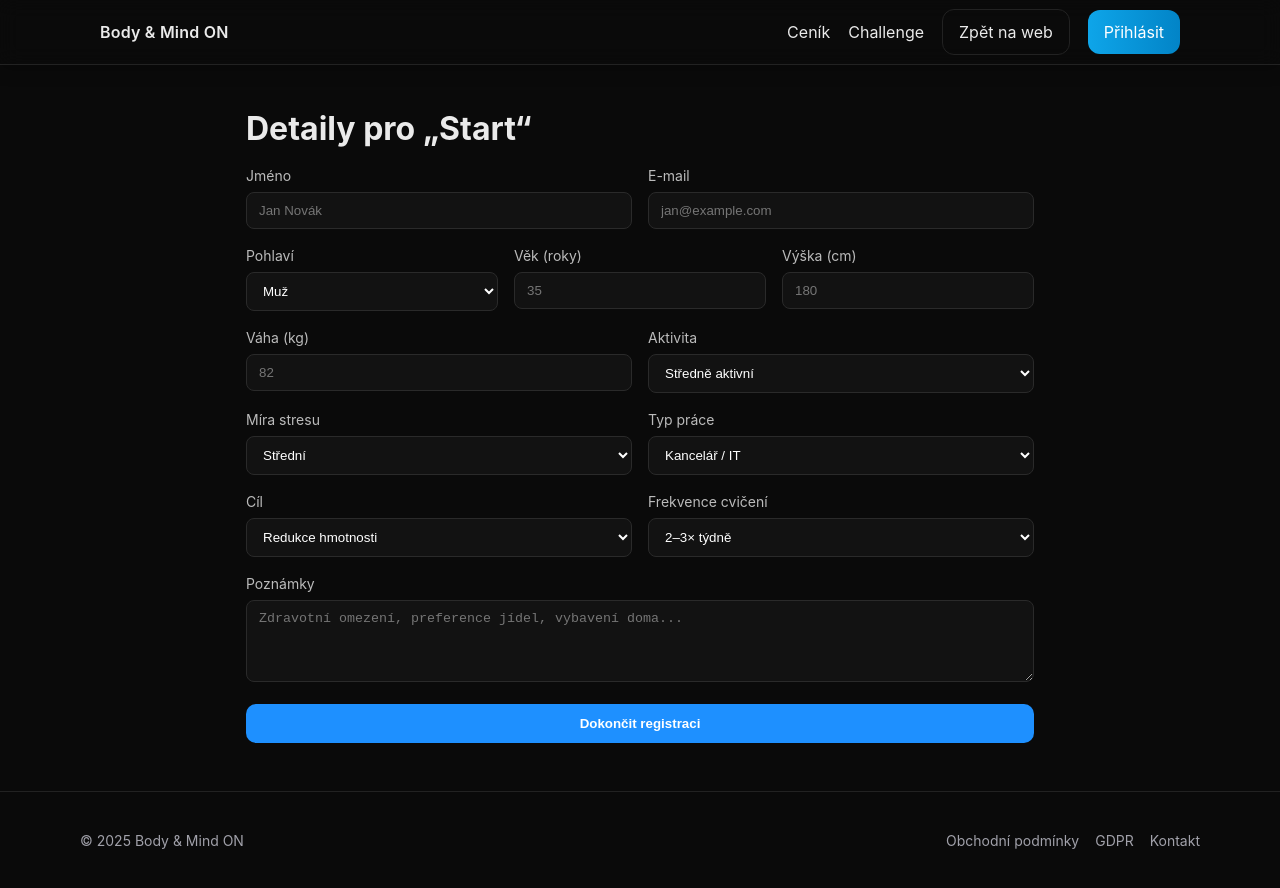
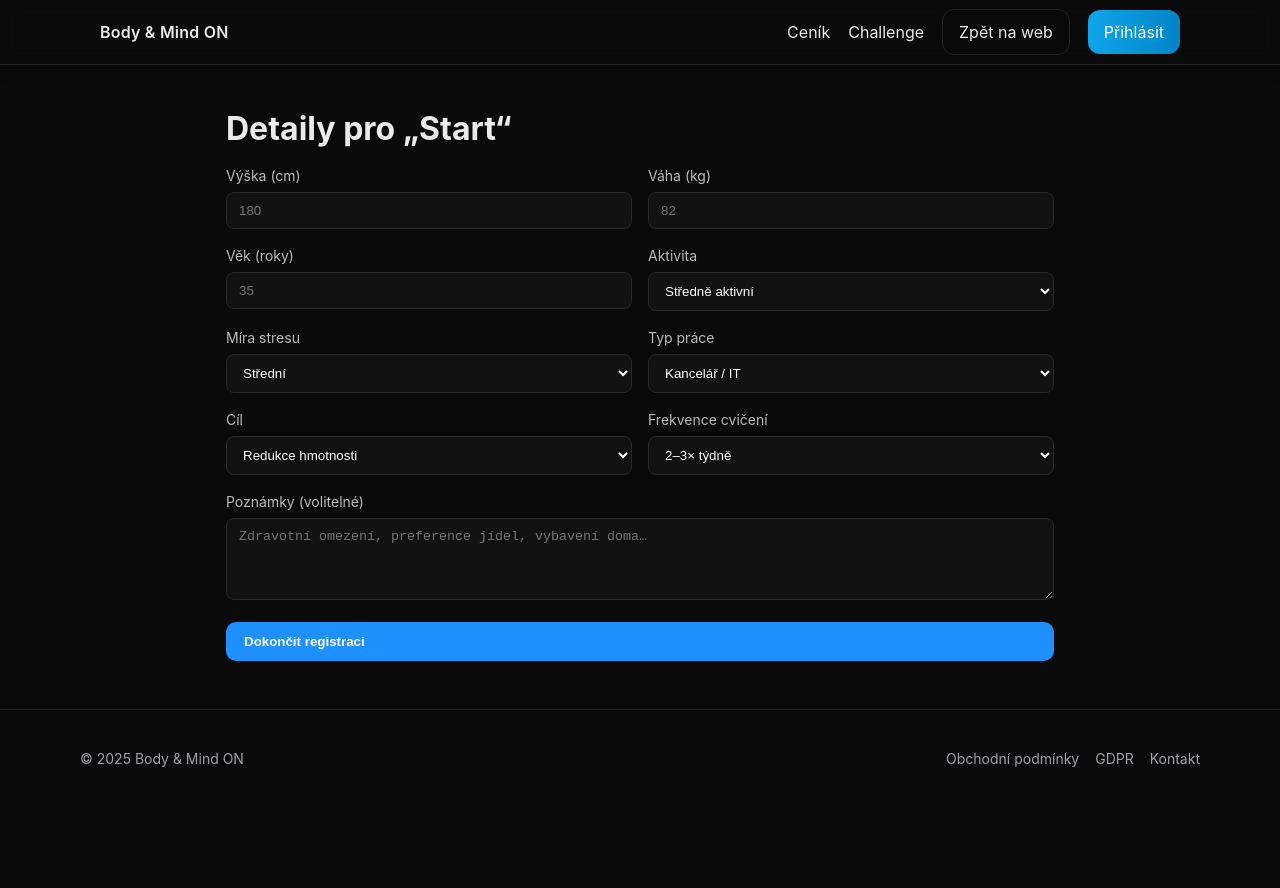
Before and after one commit to Progen-design/body-mind-on, a Next.js app: page /register in a window 1280 px wide. After the commit the page ends 807 px from the top, so only its background shows below. Built offline with nearby package versions, Linux system fonts and the light colour scheme.

Commit message:
Update register.js

```diff
--- a/pages/register.js
+++ b/pages/register.js
@@ -1,151 +1,136 @@
 // /pages/register.js
-import { useState } from 'react'
-import Header from '../components/Header'
-import Footer from '../components/Footer'
+import { useEffect, useState } from 'react';
+import Header from '../components/Header';
+import Footer from '../components/Footer';
 
-export default function Register() {
-  // povinné vstupy
-  const [name, setName] = useState('')
-  const [email, setEmail] = useState('')
-  const [gender, setGender] = useState('male')        // 'male' | 'female'
-  const [age, setAge] = useState('')                 // číslo
-  const [height, setHeight] = useState('')           // cm (číslo)
-  const [weight, setWeight] = useState('')           // kg (číslo)
+export default function RegisterDetails() {
+  // zkusím doplnit name/email/gender z URL nebo localStorage (pokud existují z předchozího kroku)
+  const [name, setName] = useState('');
+  const [email, setEmail] = useState('');
+  const [gender, setGender] = useState(''); // male|female (volitelné – pokud není, insert projde, schema to nevyžaduje)
 
-  // další vstupy podle schématu
-  const [activity, setActivity] = useState('stredne')        // sedavy|lehce|stredne|velmi|extra
-  const [stressLevel, setStressLevel] = useState('medium')   // low|medium|high
-  const [occupation, setOccupation] = useState('office_it')  // office_it|driver|warehouse|manual|healthcare|teacher_sales|gastronomy
-  const [goal, setGoal] = useState('redukce')                // redukce|udrzovani|nabirani_svaly
-  const [freqChoice, setFreqChoice] = useState('2-3')        // 0-1|2-3|4plus
-  const [notes, setNotes] = useState('')
+  // výpočetní vstupy
+  const [age, setAge] = useState('');
+  const [height, setHeight] = useState('');
+  const [weight, setWeight] = useState('');
+  const [activity, setActivity] = useState('stredne');       // sedavy|lehce|stredne|velmi|extra
+  const [stressLevel, setStressLevel] = useState('medium');  // low|medium|high
+  const [occupation, setOccupation] = useState('office_it'); // office_it|driver|warehouse|manual|healthcare|teacher_sales|gastronomy
+  const [goal, setGoal] = useState('redukce');               // redukce|udrzovani|nabirani_svaly
+  const [freqChoice, setFreqChoice] = useState('2-3');       // 0-1|2-3|4plus
+  const [notes, setNotes] = useState('');
 
-  const [loading, setLoading] = useState(false)
-  const [msg, setMsg] = useState(null)
+  const [loading, setLoading] = useState(false);
+  const [msg, setMsg] = useState(null);
+
+  // načti z URL / localStorage
+  useEffect(() => {
+    try {
+      const params = new URLSearchParams(window.location.search);
+      const n = params.get('name') || localStorage.getItem('bmo_name') || '';
+      const e = params.get('email') || localStorage.getItem('bmo_email') || '';
+      const g = params.get('gender') || localStorage.getItem('bmo_gender') || '';
+      if (n) setName(n);
+      if (e) setEmail(e);
+      if (g) setGender(g);
+    } catch (_) {}
+  }, []);
 
   const onSubmit = async (e) => {
-    e.preventDefault()
-    setLoading(true); setMsg(null)
+    e.preventDefault();
+    setLoading(true); setMsg(null);
 
-    // odesíláme přes /api/body-metrics (server vloží do Supabase + pošle do Make)
     try {
       const payload = {
-        name,
-        email,
-        gender,                       // 'male' | 'female'
-        age,                          // číslo jako string; server si převede
-        height_cm: height,            // číslo
-        weight_kg: weight,            // číslo
-        activity,                     // kód z výčtu
-        stress_level: stressLevel,    // kód z výčtu
-        occupation,                   // kód z výčtu
-        goal,                         // kód z výčtu
-        freq_choice: freqChoice,      // kód z výčtu
+        // identifikace z předchozího kroku (pokud byla k dispozici)
+        name: name || null,
+        email: email || null,
+        gender: gender || null,       // očekává se 'male' nebo 'female' (trigger zvládne i 'muz'/'žena')
+        // výpočetní vstupy
+        age,
+        height_cm: height,
+        weight_kg: weight,
+        activity,
+        stress_level: stressLevel,
+        occupation,
+        goal,
+        freq_choice: freqChoice,
         notes
-      }
+      };
 
       const res = await fetch('/api/body-metrics', {
         method: 'POST',
         headers: { 'Content-Type': 'application/json' },
         body: JSON.stringify(payload)
-      })
+      });
+      const json = await res.json().catch(() => ({}));
+      if (!res.ok) throw new Error(json.error || 'Unknown error');
 
-      const json = await res.json().catch(() => ({}))
-      if (!res.ok) throw new Error(json.error || 'Unknown error')
-
-      setMsg('Úspěšně odesláno ✅')
-      // volitelně: vyčistit formulář
-      // resetFields()
+      setMsg('Úspěšně odesláno ✅');
     } catch (err) {
-      console.error('[register] submit error:', err)
-      setMsg('Chyba při odeslání ❌: ' + err.message)
+      console.error('[register-details] submit error:', err);
+      setMsg('Chyba – zkus to znovu ❌: ' + err.message);
     } finally {
-      setLoading(false)
+      setLoading(false);
     }
-  }
-
-  const input = (props) => (
-    <input className="bm-input" {...props} />
-  )
-  const select = (props) => (
-    <select className="bm-input" {...props} />
-  )
-  const label = (children) => (
-    <label className="bm-label">{children}</label>
-  )
+  };
 
   return (
     <>
       <Header />
-      <main className="container" style={{maxWidth: 820, margin: '40px auto', padding: '0 16px'}}>
+      <main className="container" style={{maxWidth: 860, margin: '40px auto', padding: '0 16px'}}>
         <h1 style={{marginBottom: 12}}>Detaily pro „Start“</h1>
-        <form onSubmit={onSubmit} style={{display: 'grid', gap: 16}}>
-          {/* Základní identifikace */}
-          <div style={{display:'grid', gridTemplateColumns:'1fr 1fr', gap:16}}>
+
+        {/* Info: pokud máme name/email z předchozího kroku, ukážeme je jen pro kontrolu */}
+        {(name || email) && (
+          <div className="info">
+            {name && <span>👤 {name}</span>}
+            {email && <span>✉️ {email}</span>}
+            {gender && <span>⚧ {gender}</span>}
+          </div>
+        )}
+
+        <form onSubmit={onSubmit} className="grid">
+          <div className="row">
             <div>
-              {label('Jméno')}
-              {input({placeholder:'Jan Novák', value:name, onChange:e=>setName(e.target.value), required:true})}
+              <label>Výška (cm)</label>
+              <input type="number" min="100" max="240" placeholder="180" value={height} onChange={e=>setHeight(e.target.value)} required />
             </div>
             <div>
-              {label('E-mail')}
-              {input({type:'email', placeholder:'jan@example.com', value:email, onChange:e=>setEmail(e.target.value), required:true})}
+              <label>Váha (kg)</label>
+              <input type="number" min="30" max="250" placeholder="82" value={weight} onChange={e=>setWeight(e.target.value)} required />
             </div>
           </div>
 
-          <div style={{display:'grid', gridTemplateColumns:'1fr 1fr 1fr', gap:16}}>
+          <div className="row">
             <div>
-              {label('Pohlaví')}
-              {select({value:gender, onChange:e=>setGender(e.target.value), required:true, children:(
-                <>
-                  <option value="male">Muž</option>
-                  <option value="female">Žena</option>
-                </>
-              )})}
+              <label>Věk (roky)</label>
+              <input type="number" min="10" max="100" placeholder="35" value={age} onChange={e=>setAge(e.target.value)} required />
             </div>
             <div>
-              {label('Věk (roky)')}
-              {input({type:'number', min:10, max:100, placeholder:'35', value:age, onChange:e=>setAge(e.target.value), required:true})}
-            </div>
-            <div>
-              {label('Výška (cm)')}
-              {input({type:'number', min:100, max:240, placeholder:'180', value:height, onChange:e=>setHeight(e.target.value), required:true})}
-            </div>
-          </div>
-
-          <div style={{display:'grid', gridTemplateColumns:'1fr 1fr', gap:16}}>
-            <div>
-              {label('Váha (kg)')}
-              {input({type:'number', min:30, max:250, placeholder:'82', value:weight, onChange:e=>setWeight(e.target.value), required:true})}
-            </div>
-            <div>
-              {label('Aktivita')}
-              {select({value:activity, onChange:e=>setActivity(e.target.value), children:(
-                <>
+              <label>Aktivita</label>
+              <select value={activity} onChange={e=>setActivity(e.target.value)}>
                 <option value="sedavy">Sedavý režim</option>
                 <option value="lehce">Lehce aktivní</option>
                 <option value="stredne">Středně aktivní</option>
                 <option value="velmi">Velmi aktivní</option>
                 <option value="extra">Extra aktivní</option>
-                </>
-              )})}
+              </select>
             </div>
           </div>
 
-          <div style={{display:'grid', gridTemplateColumns:'1fr 1fr', gap:16}}>
+          <div className="row">
             <div>
-              {label('Míra stresu')}
-              {select({value:stressLevel, onChange:e=>setStressLevel(e.target.value), children:(
-                <>
+              <label>Míra stresu</label>
+              <select value={stressLevel} onChange={e=>setStressLevel(e.target.value)}>
                 <option value="low">Nízká</option>
                 <option value="medium">Střední</option>
                 <option value="high">Vysoká</option>
-                </>
-              )})}
+              </select>
             </div>
             <div>
-              {label('Typ práce')}
-              {select({value:occupation, onChange:e=>setOccupation(e.target.value), children:(
-                <>
+              <label>Typ práce</label>
+              <select value={occupation} onChange={e=>setOccupation(e.target.value)}>
                 <option value="office_it">Kancelář / IT</option>
                 <option value="driver">Řidič</option>
                 <option value="warehouse">Sklad / logistika</option>
@@ -153,81 +138,61 @@ export default function Register() {
                 <option value="healthcare">Zdravotnictví</option>
                 <option value="teacher_sales">Učitel / Obchod</option>
                 <option value="gastronomy">Gastronomie</option>
-                </>
-              )})}
+              </select>
             </div>
           </div>
 
-          <div style={{display:'grid', gridTemplateColumns:'1fr 1fr', gap:16}}>
+          <div className="row">
             <div>
-              {label('Cíl')}
-              {select({value:goal, onChange:e=>setGoal(e.target.value), children:(
-                <>
+              <label>Cíl</label>
+              <select value={goal} onChange={e=>setGoal(e.target.value)}>
                 <option value="redukce">Redukce hmotnosti</option>
                 <option value="udrzovani">Udržování</option>
                 <option value="nabirani_svaly">Nabírání svalové hmoty</option>
-                </>
-              )})}
+              </select>
             </div>
             <div>
-              {label('Frekvence cvičení')}
-              {select({value:freqChoice, onChange:e=>setFreqChoice(e.target.value), children:(
-                <>
+              <label>Frekvence cvičení</label>
+              <select value={freqChoice} onChange={e=>setFreqChoice(e.target.value)}>
                 <option value="0-1">0–1× týdně</option>
                 <option value="2-3">2–3× týdně</option>
                 <option value="4plus">4+ týdně</option>
-                </>
-              )})}
+              </select>
             </div>
           </div>
 
+          <div className="row single">
             <div>
-            {label('Poznámky')}
-            <textarea
-              className="bm-input"
-              placeholder="Zdravotní omezení, preference jídel, vybavení doma..."
-              rows={4}
-              value={notes}
-              onChange={e=>setNotes(e.target.value)}
-            />
+              <label>Poznámky (volitelné)</label>
+              <textarea rows={4} placeholder="Zdravotní omezení, preference jídel, vybavení doma…" value={notes} onChange={e=>setNotes(e.target.value)} />
+            </div>
           </div>
 
-          <button type="submit" disabled={loading} className="bm-btn">
+          <button type="submit" className="btn" disabled={loading}>
             {loading ? 'Odesílám…' : 'Dokončit registraci'}
           </button>
 
-          {msg && <p style={{color: msg.includes('✅') ? '#2ecc71' : '#e74c3c'}}>{msg}</p>}
+          {msg && <p className={`msg ${msg.includes('✅') ? 'ok' : 'err'}`}>{msg}</p>}
         </form>
       </main>
       <Footer />
 
-      {/* jednoduché styly pro vstupy, ať to vypadá slušně i bez Tailwindu */}
       <style jsx>{`
-        .bm-input {
-          width: 100%;
-          padding: 10px 12px;
-          background: #121212;
-          border: 1px solid #2a2a2a;
-          color: #fff;
-          border-radius: 8px;
+        .grid { display:grid; gap:16px; }
+        .row { display:grid; grid-template-columns: 1fr 1fr; gap:16px; }
+        .row.single { grid-template-columns: 1fr; }
+        label { display:block; color:#bbb; font-size:14px; margin-bottom:6px; }
+        input, select, textarea {
+          width:100%; padding:10px 12px; background:#121212; border:1px solid #2a2a2a;
+          color:#fff; border-radius:8px; outline:none;
         }
-        .bm-label {
-          display: block;
-          color: #bbb;
-          font-size: 14px;
-          margin-bottom: 6px;
-        }
-        .bm-btn {
-          padding: 12px 18px;
-          background: #1e90ff;
-          color: #fff;
-          border: 0;
-          border-radius: 10px;
-          font-weight: 600;
-          cursor: pointer;
-        }
-        .bm-btn:disabled { opacity: .7; cursor: default; }
+        .btn { padding:12px 18px; background:#1e90ff; color:#fff; border:0; border-radius:10px; font-weight:600; cursor:pointer; }
+        .btn:disabled { opacity:.7; cursor:default; }
+        .msg { margin-top:8px; }
+        .ok { color:#2ecc71; }
+        .err { color:#e74c3c; }
+        .info { display:flex; gap:12px; margin:8px 0 16px; color:#9ad; font-size:14px; }
       `}</style>
     </>
-  )
+  );
 }
```
Lines whose indentation alone changed are shown as unchanged.
